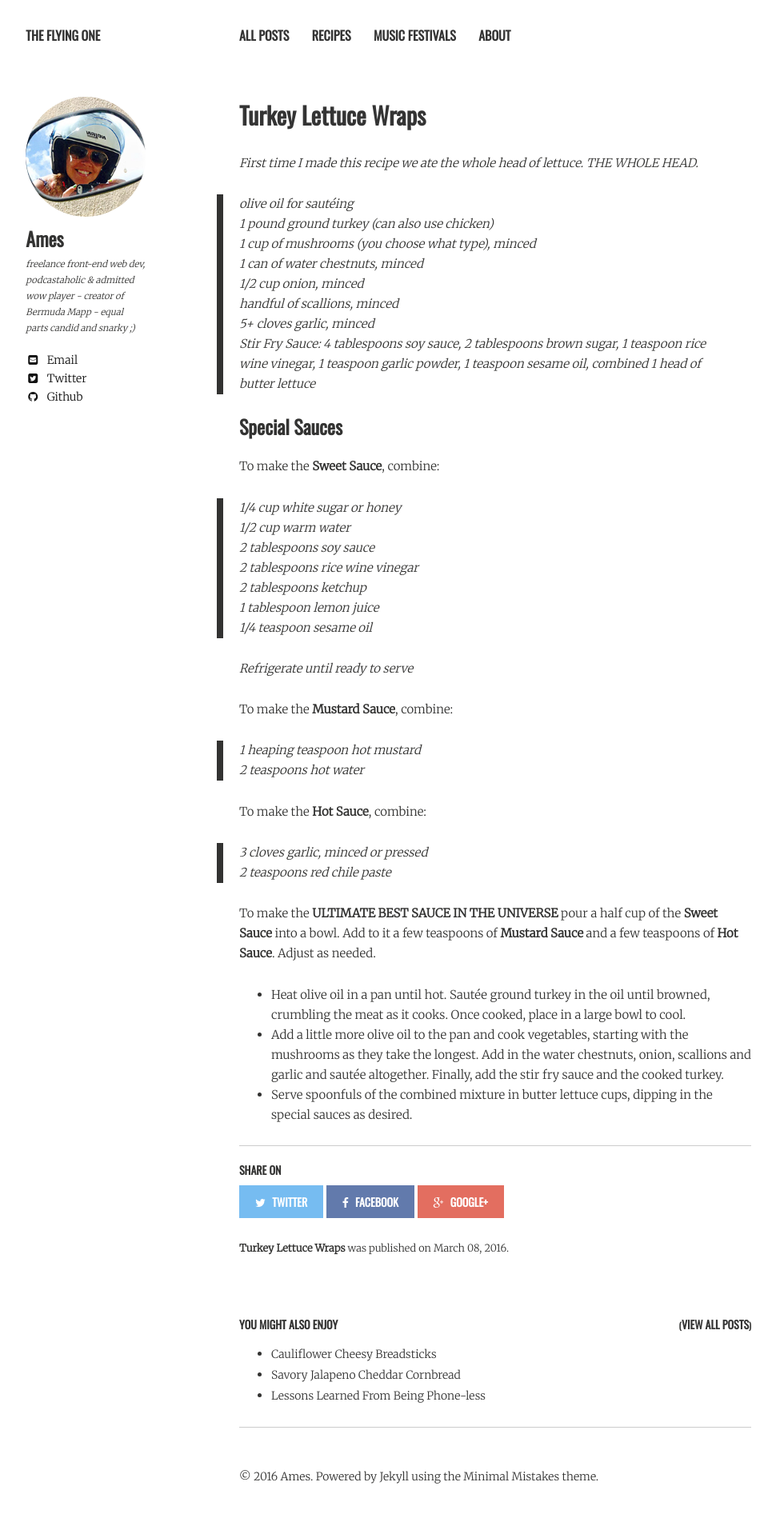
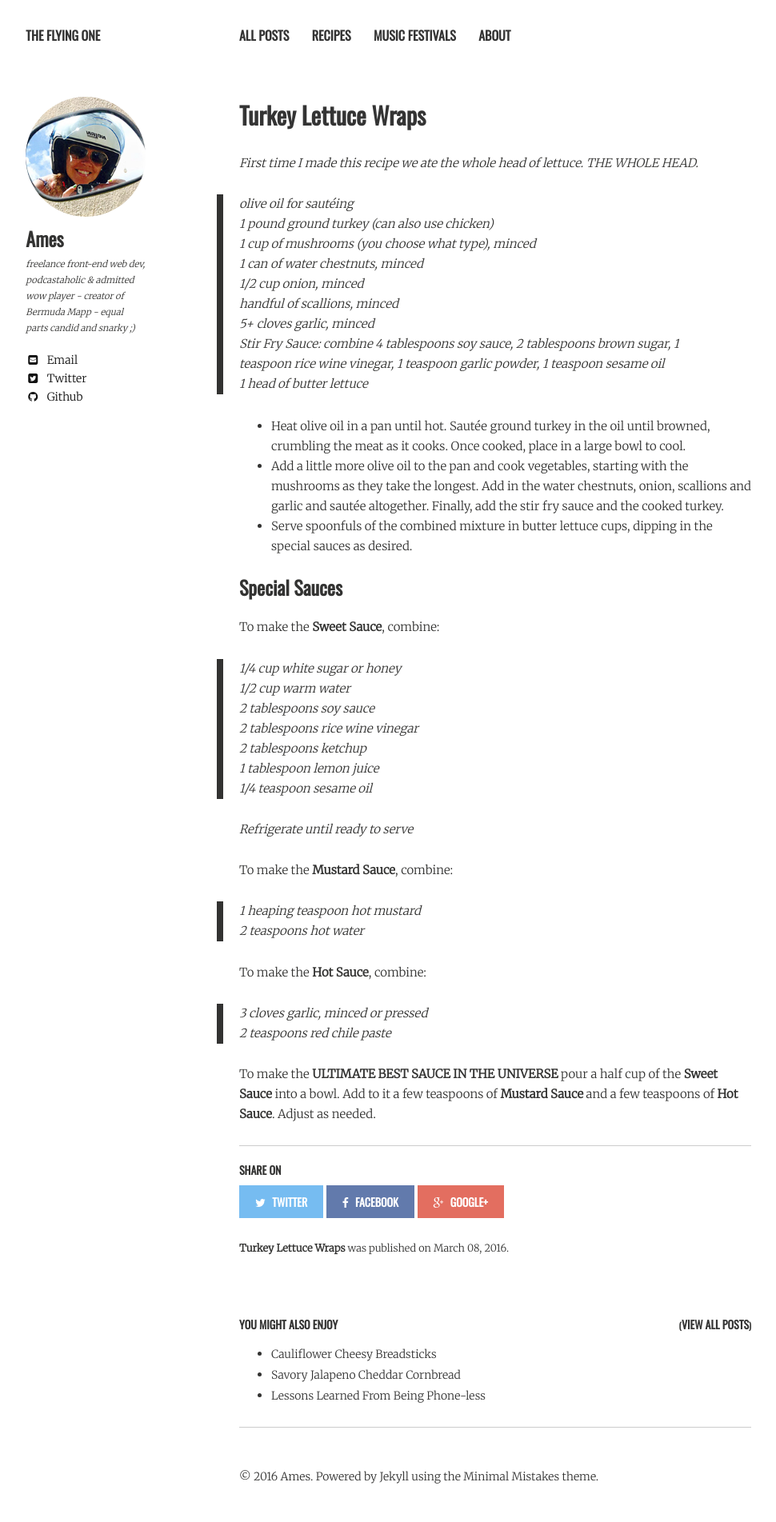
Before and after one commit to amypeniston/blog, a Jekyll site: the page built from _posts/2016-03-08-turkey-lettuce-wraps.markdown, in a window 1280 px wide. Shown: the whole page at 80% size, without its empty margins (21-991 px from the left). Built offline with Jekyll 4.4.1, drawn with Linux system fonts in a browser that asks for light colours; nearby versions of some CDN libraries; part of the change alters nothing that is shown.

Commit message:
formatting fixes again

```diff
--- a/_posts/2016-03-08-turkey-lettuce-wraps.markdown
+++ b/_posts/2016-03-08-turkey-lettuce-wraps.markdown
@@ -19,8 +19,12 @@ date: 2016-03-08T11:06:24-05:00
 > 1/2 cup onion, minced
 > handful of scallions, minced
 > 5+ cloves garlic, minced
-> Stir Fry Sauce: 4 tablespoons soy sauce, 2 tablespoons brown sugar, 1 teaspoon rice wine vinegar, 1 teaspoon garlic powder, 1 teaspoon sesame oil, combined
+> Stir Fry Sauce: combine 4 tablespoons soy sauce, 2 tablespoons brown sugar, 1 teaspoon rice wine vinegar, 1 teaspoon garlic powder, 1 teaspoon sesame oil
 > 1 head of butter lettuce
+
+* Heat olive oil in a pan until hot. Sautée ground turkey in the oil until browned, crumbling the meat as it cooks. Once cooked, place in a large bowl to cool.
+* Add a little more olive oil to the pan and cook vegetables, starting with the mushrooms as they take the longest. Add in the water chestnuts, onion, scallions and garlic and sautée altogether. Finally, add the stir fry sauce and the cooked turkey.
+* Serve spoonfuls of the combined mixture in butter lettuce cups, dipping in the special sauces as desired.
 
 ### Special Sauces
 
@@ -47,7 +51,3 @@ To make the **Hot Sauce**, combine:
 > 2 teaspoons red chile paste
 
 To make the **ULTIMATE BEST SAUCE IN THE UNIVERSE** pour a half cup of the **Sweet Sauce** into a bowl. Add to it a few teaspoons of **Mustard Sauce** and a few teaspoons of **Hot Sauce**. Adjust as needed.
-
-* Heat olive oil in a pan until hot. Sautée ground turkey in the oil until browned, crumbling the meat as it cooks. Once cooked, place in a large bowl to cool.
-* Add a little more olive oil to the pan and cook vegetables, starting with the mushrooms as they take the longest. Add in the water chestnuts, onion, scallions and garlic and sautée altogether. Finally, add the stir fry sauce and the cooked turkey.
-* Serve spoonfuls of the combined mixture in butter lettuce cups, dipping in the special sauces as desired.
```
